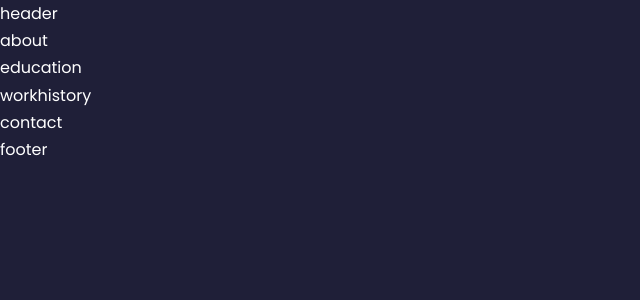
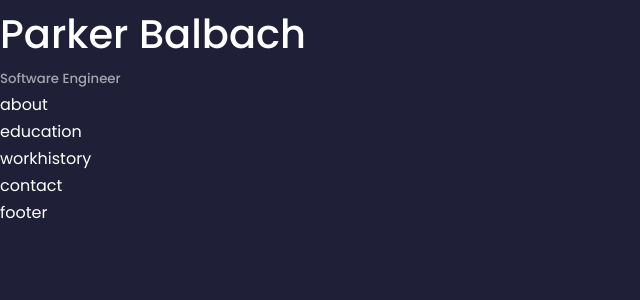
Before and after one commit to ParkerBalbach/online_resume, a React (Create React App) app: page / in a window 1280 px wide. Shown: the top 300 px of the page, without its empty margins (0-640 px from the left). Built offline with nearby package versions, Linux system fonts and the light colour scheme.

Commit message:
Made a component for cv dl & contact with header

```diff
--- a/src/components/header/header.jsx
+++ b/src/components/header/header.jsx
@@ -3,7 +3,11 @@ import './header.css'
 
 const header = () => {
   return (
-    <div>header</div>
+    <header>
+      <div className="container header__container"></div>
+        <h1>Parker Balbach</h1>
+        <h5 className="text-light">Software Engineer</h5>
+    </header>
   )
 }
 
```
Also changed, not shown: src/components/header/CV.jsx (added, +14 -0 lines), 1 other file (tests, documents, lock files or other folders).
